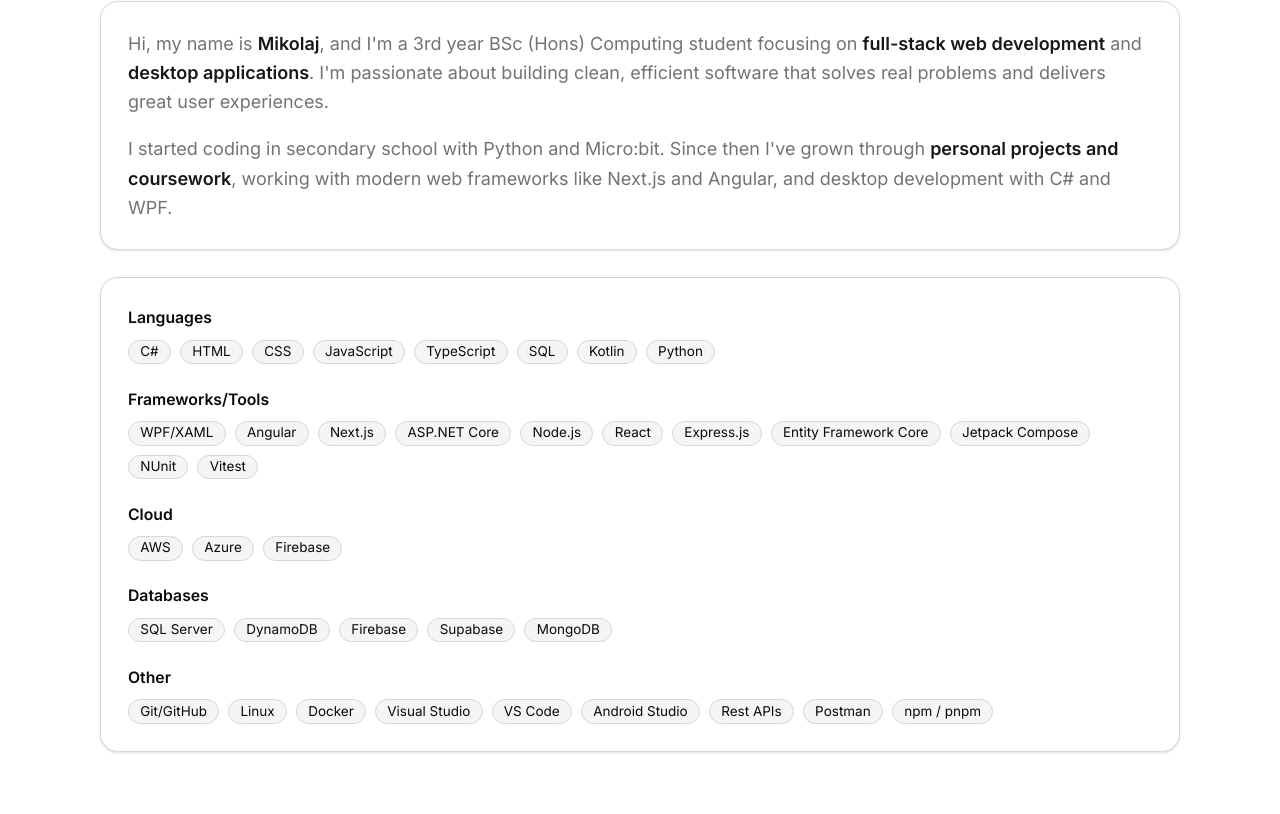
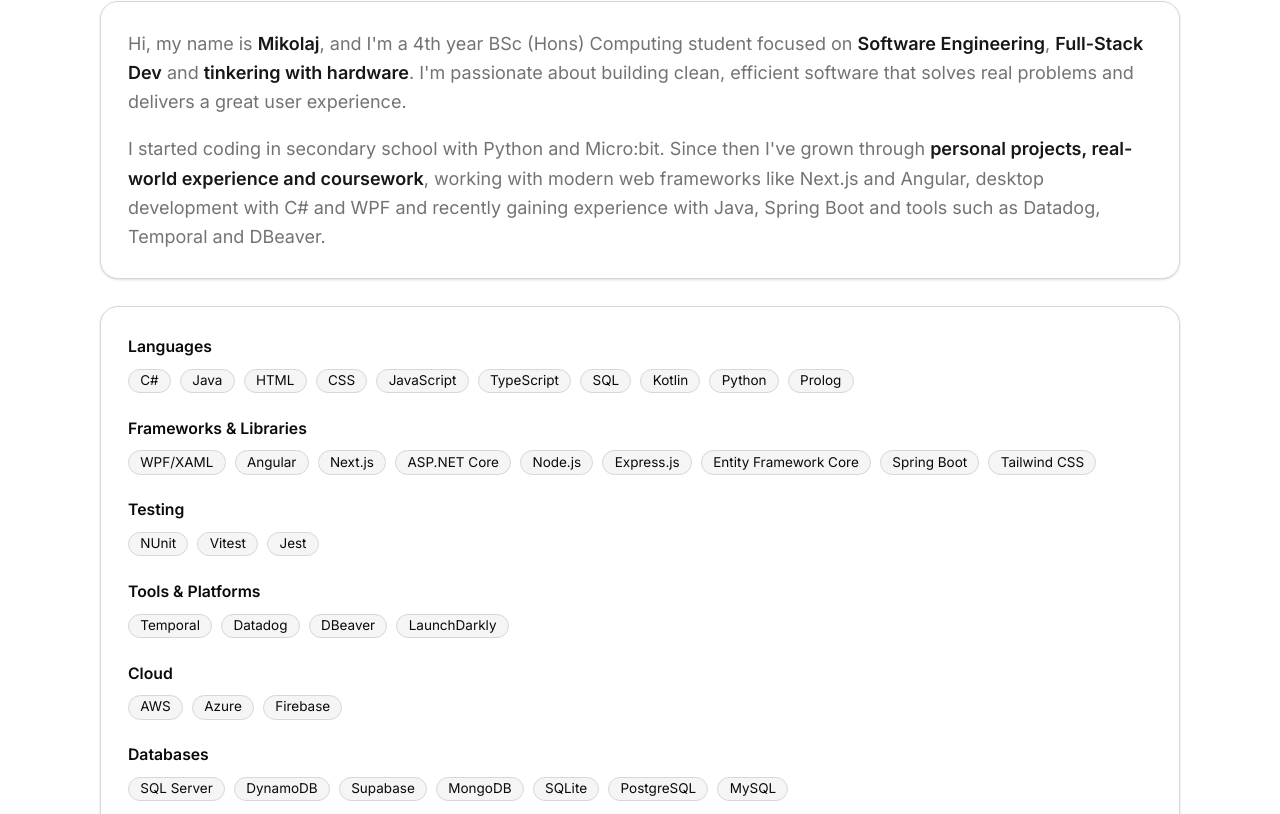
Before and after one commit to xmikolay/portfolio, a Next.js app: page / in a window 1280 px wide. Shown: the part 1506-2320 px from the top of the page. Built offline with nearby package versions, Linux system fonts and the light colour scheme.

Commit message:
changed main page content

```diff
--- a/app/page.tsx
+++ b/app/page.tsx
@@ -42,19 +42,15 @@
           <Paper>
             <div className="space-y-4 text-sm md:text-base leading-relaxed text-muted-foreground">
               <p>
-                Hi, my name is <strong>Mikolaj</strong>, and I&apos;m a 3rd year
-                BSc (Hons) Computing student focusing on{" "}
-                <strong>full-stack web development</strong> and{" "}
-                <strong>desktop applications</strong>. I&apos;m passionate about
-                building clean, efficient software that solves real problems and
-                delivers great user experiences.
+                Hi, my name is <strong>Mikolaj</strong>, and I&apos;m a 4th year BSc (Hons) Computing student focused on{" "}
+                <strong>Software Engineering</strong>, {" "} <strong>Full-Stack Dev</strong> and {" "} <strong>tinkering with hardware</strong>.
+                I&apos;m passionate about building clean, efficient software that solves real problems and delivers a great user experience.
               </p>
               <p>
                 I started coding in secondary school with Python and Micro:bit.
-                Since then I&apos;ve grown through{" "}
-                <strong>personal projects and coursework</strong>, working with
-                modern web frameworks like Next.js and Angular, and desktop
-                development with C# and WPF.
+                Since then I&apos;ve grown through{" "} <strong>personal projects, real-world experience and coursework</strong>, working with
+                modern web frameworks like Next.js and Angular, desktop development with C# and WPF and recently gaining experience
+                with Java, Spring Boot and tools such as Datadog, Temporal and DBeaver.
               </p>
             </div>
           </Paper>
@@ -64,6 +60,7 @@
               title="Languages"
               items={[
                 "C#",
+                "Java",
                 "HTML",
                 "CSS",
                 "JavaScript",
@@ -71,16 +68,25 @@
                 "SQL",
                 "Kotlin",
                 "Python",
+                "Prolog",
               ]}
             />
             <SkillGroup
-              title="Frameworks/Tools"
-              items={["WPF/XAML", "Angular", "Next.js", "ASP.NET Core", "Node.js", "React", "Express.js", "Entity Framework Core", "Jetpack Compose", "NUnit", "Vitest"]}
+              title="Frameworks & Libraries"
+              items={["WPF/XAML", "Angular", "Next.js", "ASP.NET Core", "Node.js", "Express.js", "Entity Framework Core", "Spring Boot", "Tailwind CSS"]}
+            />
+            <SkillGroup
+              title="Testing"
+              items={["NUnit", "Vitest", "Jest"]}
+            />
+            <SkillGroup
+              title="Tools & Platforms"
+              items={["Temporal", "Datadog", "DBeaver", "LaunchDarkly"]}
             />
             <SkillGroup title="Cloud" items={["AWS", "Azure", "Firebase"]} />
             <SkillGroup
               title="Databases"
-              items={["SQL Server", "DynamoDB", "Firebase", "Supabase", "MongoDB"]}
+              items={["SQL Server", "DynamoDB", "Supabase", "MongoDB", "SQLite", "PostgreSQL", "MySQL"]}
             />
             <SkillGroup
               title="Other"
@@ -88,12 +94,11 @@
                 "Git/GitHub",
                 "Linux",
                 "Docker",
-                "Visual Studio",
-                "VS Code",
                 "Android Studio",
-                "Rest APIs",
                 "Postman",
                 "npm / pnpm",
+                "GitHub Actions",
+                "Jira",
               ]}
             />
           </Paper>
```
Also changed, not shown: tsconfig.json (+19 -5 lines).
